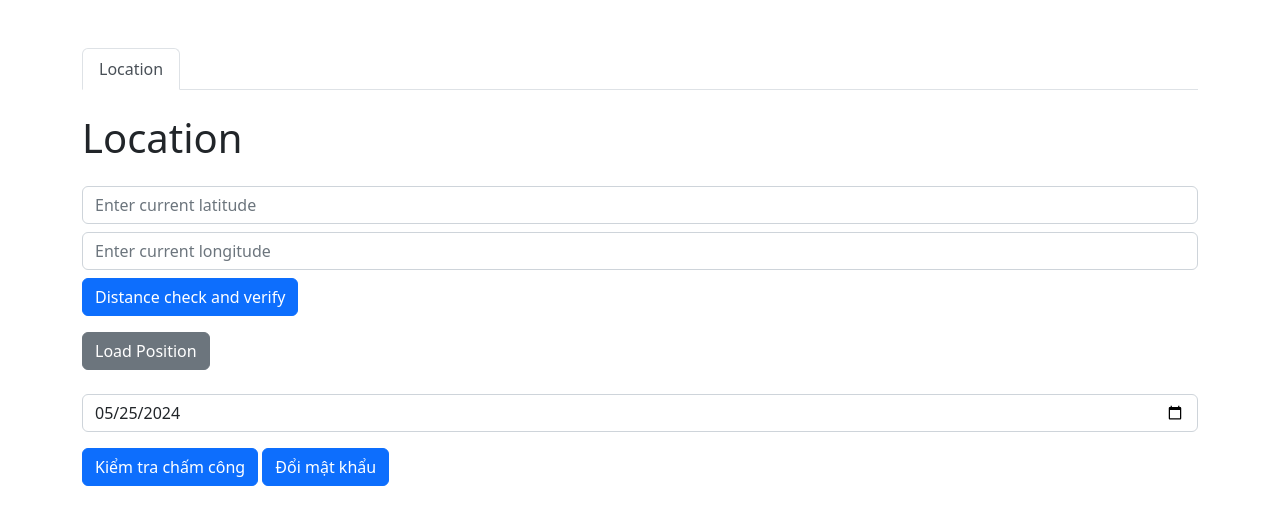
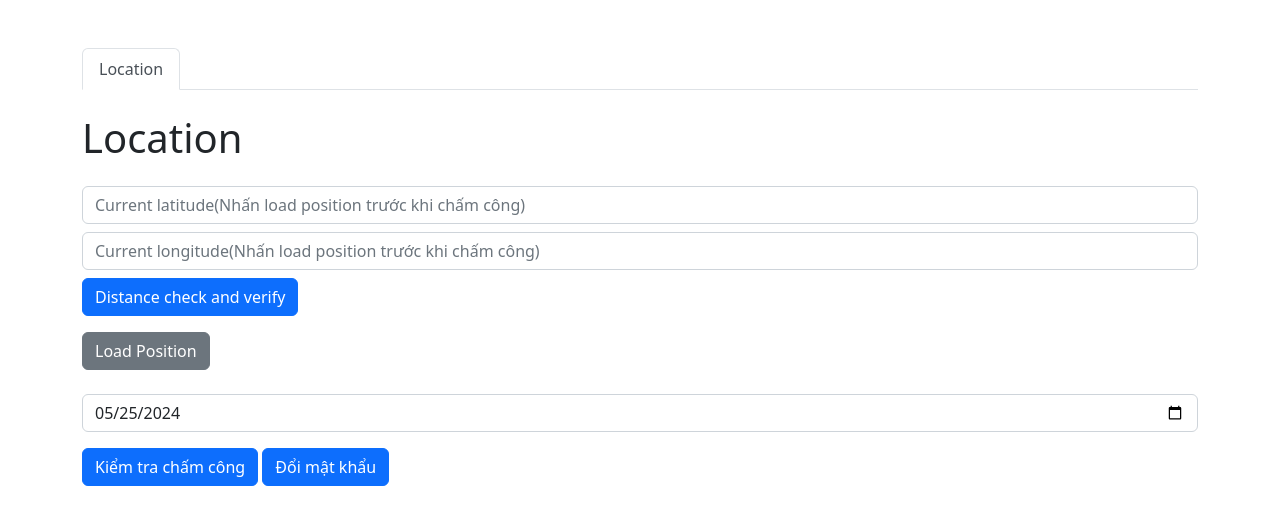
Before and after one commit to UltraBpro/WebChamCongPython, a Django app: page /main/ in a window 1280 px wide. Shown: the top 510 px of the page. Run offline with Django 4.2, Linux system fonts and the light colour scheme.

Commit message:
small edit

```diff
--- a/WebChamCong/templates/main.html
+++ b/WebChamCong/templates/main.html
@@ -30,8 +30,8 @@
             <div class="tab-pane active" id="location">
                 <h1 class="mb-4">Location</h1>
                 <div class="mb-3">
-                    <input type="text" id="current_lat" placeholder="Enter current latitude" class="form-control">
-                    <input type="text" id="current_long" placeholder="Enter current longitude" class="form-control mt-2">
+                    <input type="text" id="current_lat" placeholder="Current latitude(Nhấn load position trước khi chấm công)" class="form-control" readonly>
+                    <input type="text" id="current_long" placeholder="Current longitude(Nhấn load position trước khi chấm công)" class="form-control mt-2" readonly>
                     <button id="calculate" class="btn btn-primary mt-2">Distance check and verify</button>
                 </div>
                 <p id="result" class="lead"></p>
```
Also changed, not shown: db.sqlite3.
